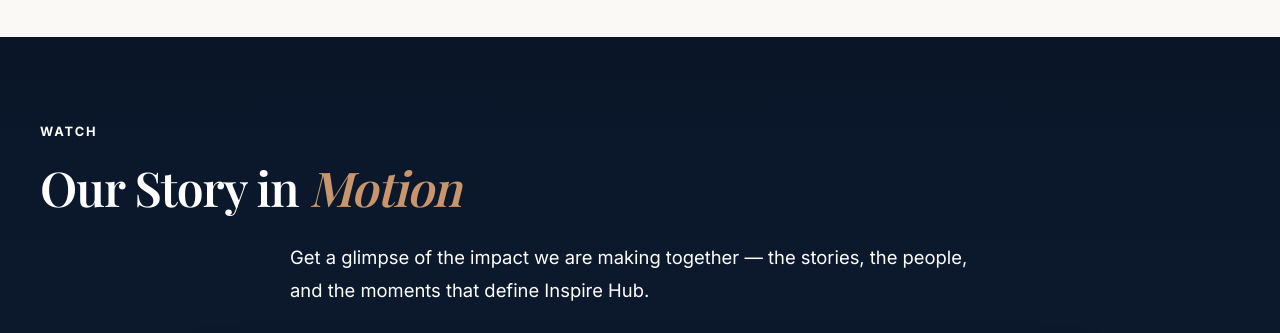
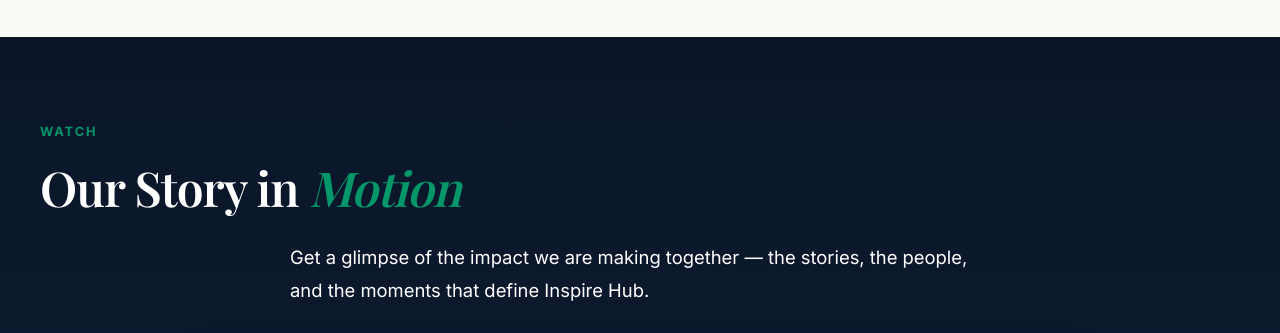
Before and after one commit to Naamapp/inspirehubcommunity, a website: page index.html in a window 1280 px wide. Shown: the part 5420-5753 px from the top of the page. Drawn offline with nearby package versions, Linux system fonts and the light colour scheme; a web font is replaced by a local one.

Commit message:
Update gallery.css

```diff
--- a/public/styles/gallery.css
+++ b/public/styles/gallery.css
@@ -138,7 +138,16 @@
     color: white !important;
 }
 
-/* Optional: keep the gold accent on <em> */
+/* ---------------------------------------------
+   MAKE “Watch” AND “Motion” EMERALD
+--------------------------------------------- */
+
+/* “Watch” label */
+.video-section .section-label {
+    color: var(--emerald) !important;
+}
+
+/* “Motion” inside the title */
 .video-section .section-title em {
-    color: var(--gold);
+    color: var(--emerald) !important;
 }
```
